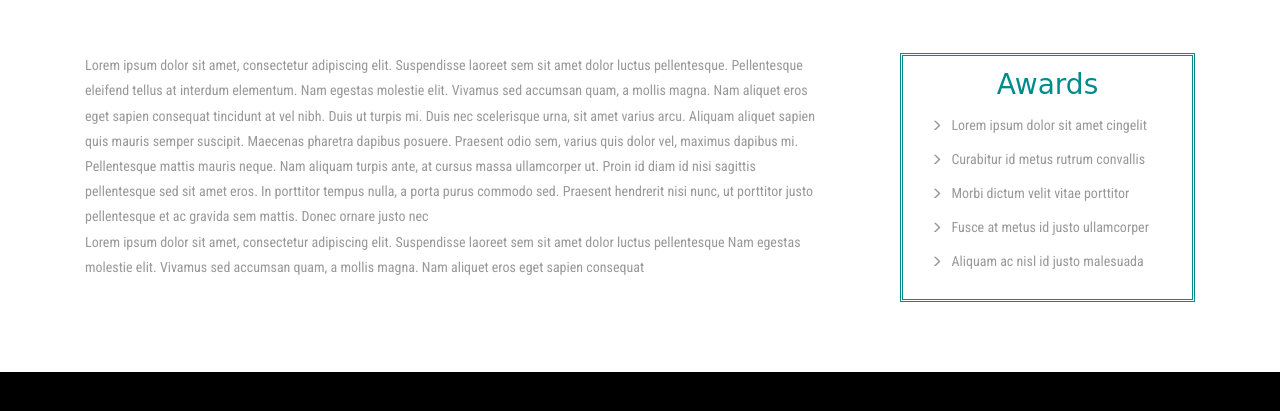
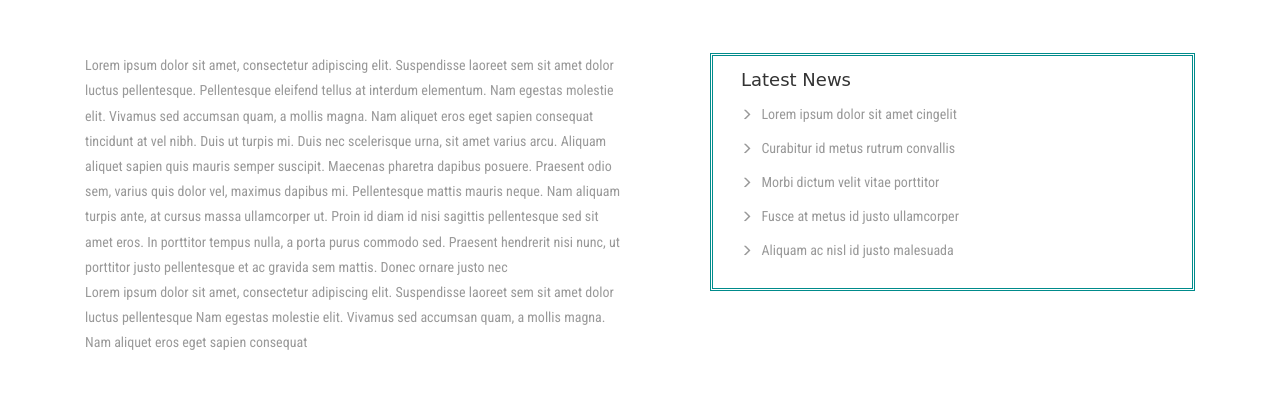
Before and after one commit to llgeek/llgeek.github.io, a plain HTML site: page index.html in a window 1280 px wide. Shown: the part 679-1090 px from the top of the page. Drawn offline with Linux system fonts and the light colour scheme; a web font is replaced by a local one.

Commit message:
minor modification

```diff
--- a/index.html
+++ b/index.html
@@ -120,14 +120,14 @@ License URL: http://creativecommons.org/licenses/by/3.0/
 	<div id="about" class="about">
 		<div class="container">
 			<h3 class="title"> About Me</h3>
-			<div class="col-md-8 about-left">
+			<div class="col-md-6 about-left">
 				<p>Lorem ipsum dolor sit amet, consectetur adipiscing elit. Suspendisse laoreet sem sit amet dolor luctus pellentesque. Pellentesque eleifend tellus at interdum elementum. Nam egestas molestie elit. Vivamus sed accumsan quam, a mollis magna. Nam aliquet eros eget sapien consequat tincidunt at vel nibh. Duis ut turpis mi. Duis nec scelerisque urna, sit amet varius arcu. Aliquam aliquet sapien quis mauris semper suscipit. Maecenas pharetra dapibus posuere. Praesent odio sem, varius quis dolor vel, maximus dapibus mi. Pellentesque mattis mauris neque. Nam aliquam turpis ante, at cursus massa ullamcorper ut. Proin id diam id nisi sagittis pellentesque sed sit amet eros.
 				In porttitor tempus nulla, a porta purus commodo sed. Praesent hendrerit nisi nunc, ut porttitor justo pellentesque et ac gravida sem mattis. Donec ornare justo nec</p>
 				<p>Lorem ipsum dolor sit amet, consectetur adipiscing elit. Suspendisse laoreet sem sit amet dolor luctus pellentesque Nam egestas molestie elit. Vivamus sed accumsan quam, a mollis magna. Nam aliquet eros eget sapien consequat</p>
 			</div>
-			<div class="col-md-4 about-right">
+			<div class="col-md-6 about-right">
 				<ul>
-					<h5>Awards</h5>
+					<h4>Latest News</h4>
 					<li><span class="glyphicon glyphicon-menu-right"></span> Lorem ipsum dolor sit amet cingelit</li>
 					<li><span class="glyphicon glyphicon-menu-right"></span> Curabitur id metus rutrum convallis</li>
 					<li><span class="glyphicon glyphicon-menu-right"></span> Morbi dictum velit vitae porttitor</li>
```
